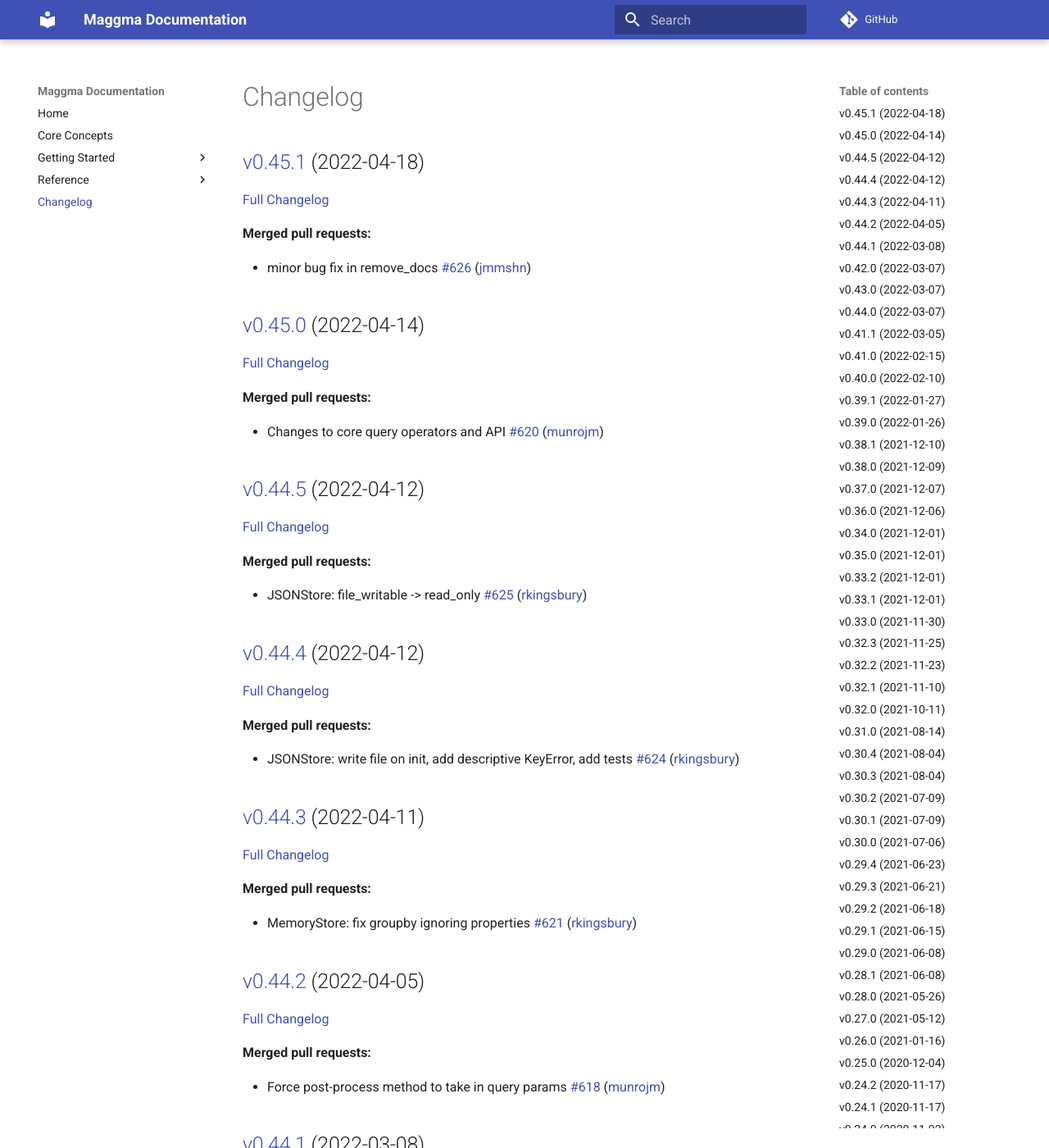
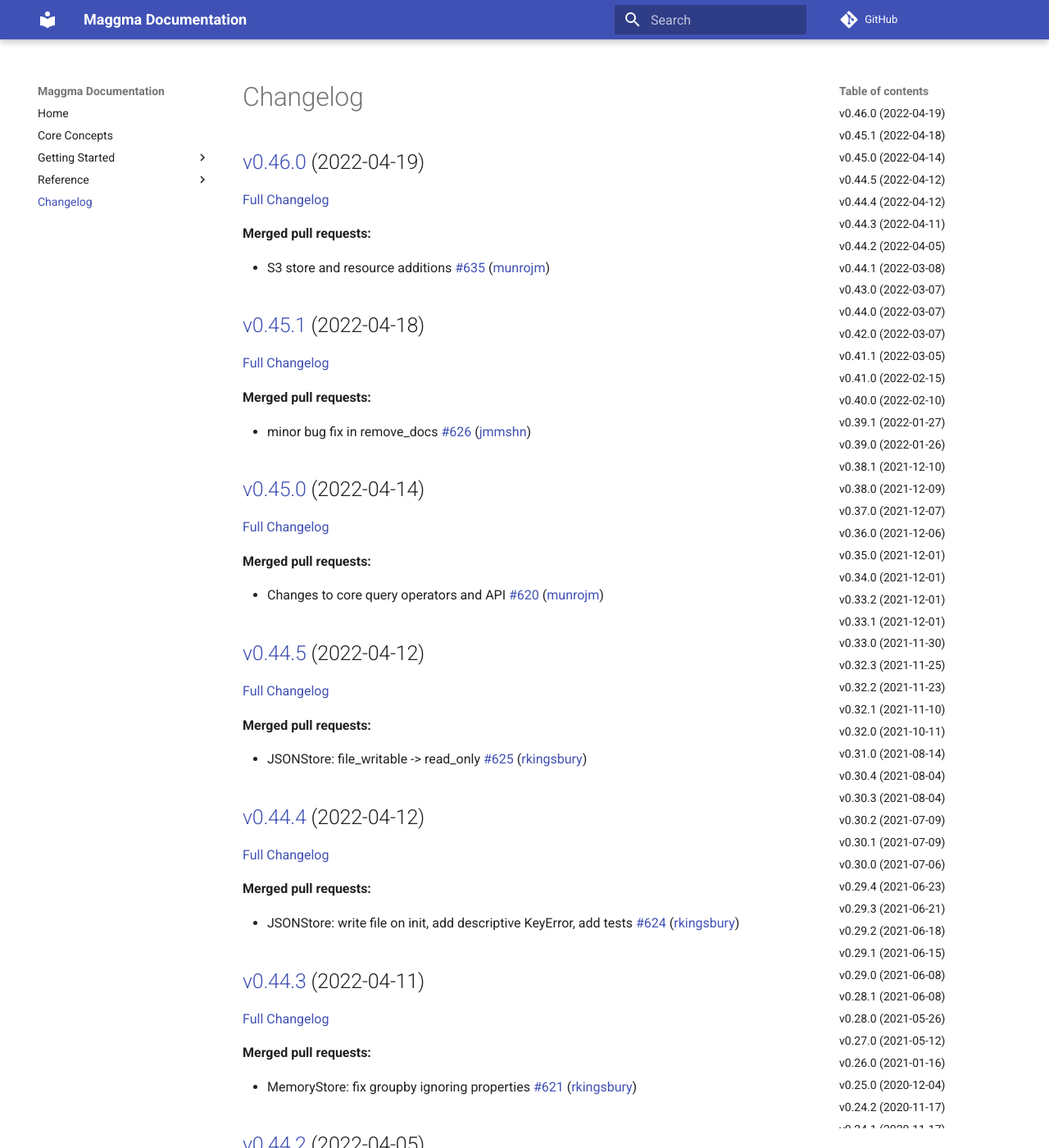
Before and after one commit to materialsproject/maggma, an MkDocs documentation site: the page built from docs/CHANGELOG.md, in a window 1280 px wide and 1400 px high. Shown: the whole window at 82% size. Built offline with MkDocs 1.6.1 and Material for MkDocs 9.7.7, drawn with Linux system fonts in a browser that asks for light colours; comment, search, counter and statistics services are not loaded; some of the changed text lies outside the part shown.

Commit message:
Updated CHANGELOG.md

```diff
--- a/docs/CHANGELOG.md
+++ b/docs/CHANGELOG.md
@@ -1,4 +1,12 @@
 # Changelog
+
+## [v0.46.0](https://github.com/materialsproject/maggma/tree/v0.46.0) (2022-04-19)
+
+[Full Changelog](https://github.com/materialsproject/maggma/compare/v0.45.1...v0.46.0)
+
+**Merged pull requests:**
+
+- S3 store and resource additions [\#635](https://github.com/materialsproject/maggma/pull/635) ([munrojm](https://github.com/munrojm))
 
 ## [v0.45.1](https://github.com/materialsproject/maggma/tree/v0.45.1) (2022-04-18)
 
@@ -66,7 +70,11 @@
 
 ## [v0.44.0](https://github.com/materialsproject/maggma/tree/v0.44.0) (2022-03-07)
 
-[Full Changelog](https://github.com/materialsproject/maggma/compare/v0.41.1...v0.44.0)
+[Full Changelog](https://github.com/materialsproject/maggma/compare/v0.42.0...v0.44.0)
+
+## [v0.42.0](https://github.com/materialsproject/maggma/tree/v0.42.0) (2022-03-07)
+
+[Full Changelog](https://github.com/materialsproject/maggma/compare/v0.41.1...v0.42.0)
 
 **Merged pull requests:**
 
@@ -146,19 +154,19 @@
 
 ## [v0.36.0](https://github.com/materialsproject/maggma/tree/v0.36.0) (2021-12-06)
 
-[Full Changelog](https://github.com/materialsproject/maggma/compare/v0.34.0...v0.36.0)
+[Full Changelog](https://github.com/materialsproject/maggma/compare/v0.35.0...v0.36.0)
 
 **Merged pull requests:**
 
 - Added on-disk MongoDB compatible MontyStore [\#514](https://github.com/materialsproject/maggma/pull/514) ([utf](https://github.com/utf))
 
+## [v0.35.0](https://github.com/materialsproject/maggma/tree/v0.35.0) (2021-12-01)
+
+[Full Changelog](https://github.com/materialsproject/maggma/compare/v0.34.0...v0.35.0)
+
 ## [v0.34.0](https://github.com/materialsproject/maggma/tree/v0.34.0) (2021-12-01)
 
-[Full Changelog](https://github.com/materialsproject/maggma/compare/v0.35.0...v0.34.0)
-
-## [v0.35.0](https://github.com/materialsproject/maggma/tree/v0.35.0) (2021-12-01)
-
-[Full Changelog](https://github.com/materialsproject/maggma/compare/v0.33.2...v0.35.0)
+[Full Changelog](https://github.com/materialsproject/maggma/compare/v0.33.2...v0.34.0)
 
 **Merged pull requests:**
 
```
Also changed, not shown: other parts of docs/CHANGELOG.md (+1 -5 lines).
